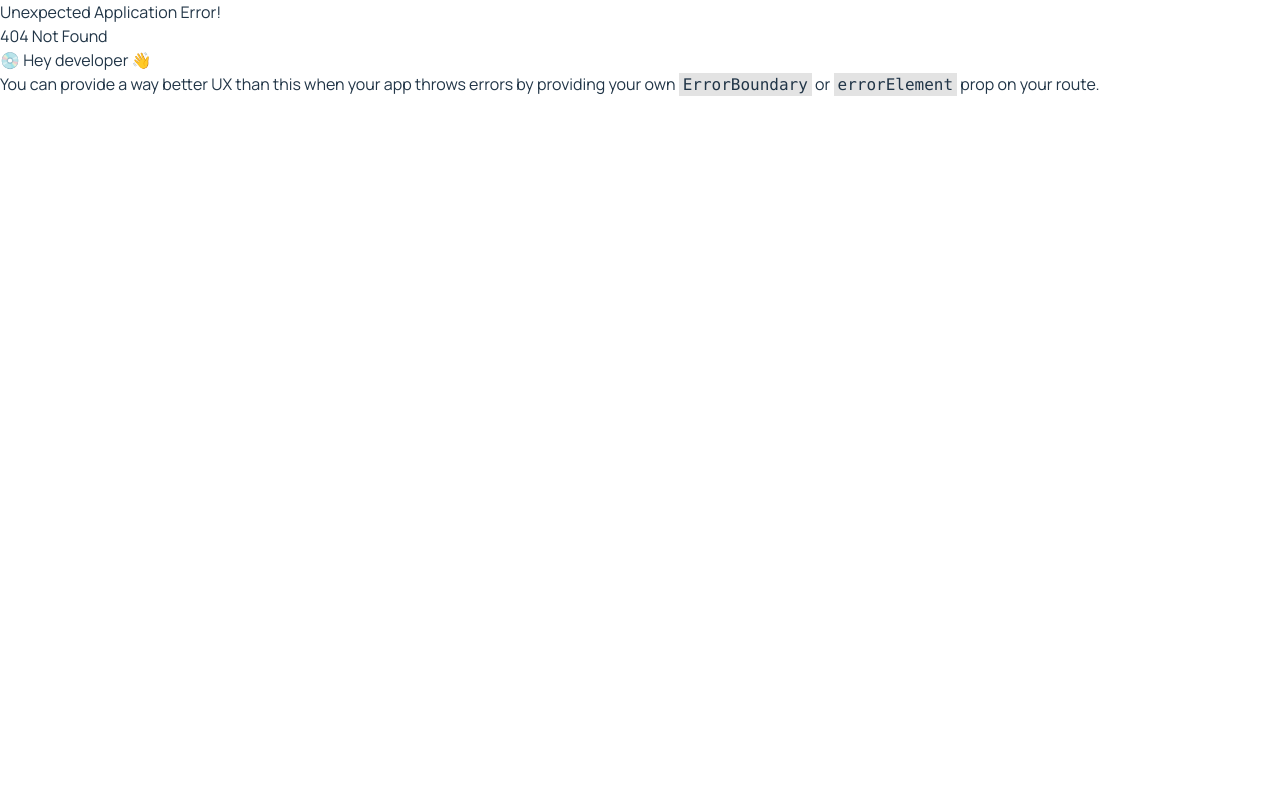
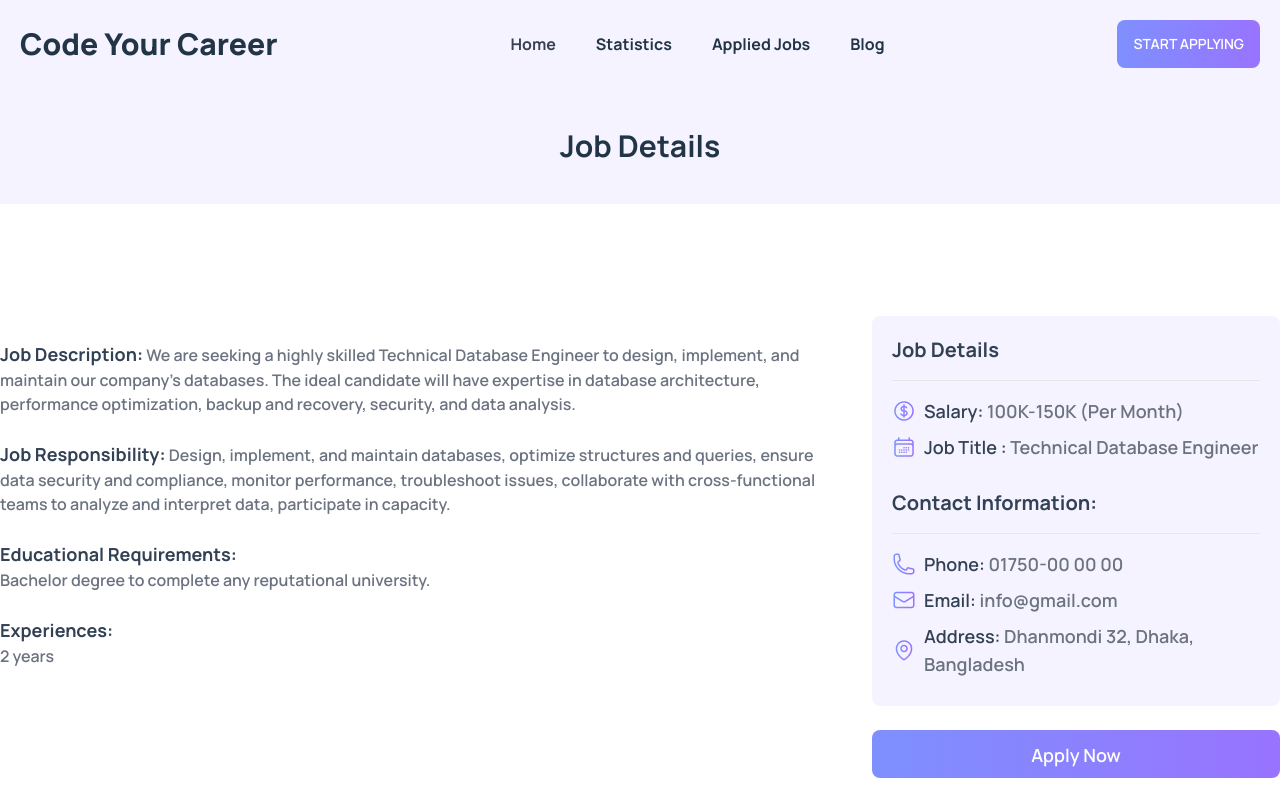
Before and after one commit to Hasnathasan/Job-hunting-Assignment, a React (Vite) app: page /statistics/1 in a window 1280 px wide. Before the commit this address had no page. Built offline with nearby package versions, Linux system fonts and the light colour scheme.

Commit message:
Details and AppliedJobs section added

```diff
--- a/public/featuredJobs.json
+++ b/public/featuredJobs.json
@@ -13,7 +13,7 @@
         "experiences": "2 years",
         "phone": "01750-00 00 00",
         "email": "info@gmail.com",
-        "address": "Dhanmondi 32, Sukrabad Dhaka, Bangladesh"
+        "address": "Dhanmondi 32, Dhaka, Bangladesh"
     },
     {
         "id": 2,
@@ -29,7 +29,7 @@
         "experiences": "3 years of experience in product design",
         "phone": "01250-xx xx xx",
         "email": "fobia@gmail.com",
-        "address": "Dhanmondi 32, Sukrabad Dhaka, Bangladesh"
+        "address": "Dhanmondi 32, Dhaka, Bangladesh"
     },
     {
         "id": 3,
@@ -45,7 +45,7 @@
         "experiences": "Minimum of 3 years of experience in software development",
         "phone": "01750-34 64 45",
         "email": "hannan@gmail.com",
-        "address": "Dhanmondi 32, Sukrabad Dhaka, Bangladesh"
+        "address": "Dhanmondi 32, Bangladesh"
     },
     {
         "id": 4,
@@ -77,7 +77,7 @@
         "experiences": "2 years",
         "phone": "01750-00 00 00",
         "email": "info@gmail.com",
-        "address": "Dhanmondi 32, Sukrabad Dhaka, Bangladesh"
+        "address": "Dhanmondi 32, Bangladesh"
     },
     {
         "id": 6,
--- a/src/App.css
+++ b/src/App.css
@@ -1,5 +1,4 @@
 #root {
-  max-width: 1400px;
   margin: 0 auto;
 }
 
--- /dev/null
+++ b/src/components/Error/Error.jsx
@@ -0,0 +1,11 @@
+import React from 'react';
+
+const Error = () => {
+    return (
+        <div>
+            <h1>Opps!!!</h1>
+        </div>
+    );
+};
+
+export default Error;
--- a/src/components/Feature-Job/FeaturedJob.jsx
+++ b/src/components/Feature-Job/FeaturedJob.jsx
@@ -1,20 +1,20 @@
 import React from 'react';
 import locationLogo from '../../../public/Icons/Frame-4.png'
 import moneyLogo from '../../../public/Icons/Frame.png'
+import { Link } from 'react-router-dom';
 
 const FeaturedJob = ({job}) => {
-    const {jobTitle, company, companyPhoto, jobtype, address, salary} = job;
-    console.log(job);
+    const {id, jobTitle, company, companyPhoto, jobtype, address, salary} = job;
     return (
         <div className="border border-slate-200 p-9 rounded-lg">
-            <img src={companyPhoto} alt="" />
+            <img className="mb-5 h-9" src={companyPhoto} alt="" />
             <h3 className="text-2xl font-bold my-3">{jobTitle}</h3>
             <h4 className="text-lg text-gray-600 font-semibold mb-2">{company}</h4>
             <div className="my-5">
                 <span className="px-2 py-1 text-base text-violet-500 font-bold border border-violet-400 rounded">{jobtype}</span>
                 <span className="px-2 py-1 text-base text-violet-500 font-bold border border-violet-400 rounded ml-3">Full Time</span>
             </div>
-            <div className="flex items-center gap-4">
+            <div className="flex text-lg text-gray-500 font-semibold items-center gap-4">
                 <div className="flex items-center  gap-2">
                     <img src={locationLogo} alt="" />
                     <h4>{address}</h4>
@@ -24,7 +24,9 @@ const FeaturedJob = ({job}) => {
                     <h4>{salary}</h4>
                 </div>
             </div>
-            <button className="btn border-none text-white mt-5">View Details</button>
+            <Link to={`/statistics/${id}`}>
+                <button className="btn border-none text-lg capitalize rounded text-white mt-5">View Details</button>
+            </Link>
         </div>
     );
 };
--- a/src/components/Job-List/JobList.jsx
+++ b/src/components/Job-List/JobList.jsx
@@ -5,8 +5,8 @@ const JobList = ({job}) => {
     return (
         <div className="bg-violet-50 p-8 rounded-lg">
             <img className="bg-slate-200 w-14 h-14 mb-3 p-3 rounded" src={img} alt="" />
-            <h3 className="text-lg sm:text-xl font-semibold">{category}</h3>
-            <h4 className="text-sm sm:text-base text-gray-700 mt-1 font-medium">{available} jobs Available</h4>
+            <h3 className="text-lg text-gray-600 sm:text-xl font-bold">{category}</h3>
+            <h4 className="text-sm sm:text-base text-gray-500 mt-1 font-medium">{available} jobs Available</h4>
         </div>
     );
 };
--- /dev/null
+++ b/src/components/LoadID/LoadID.js
@@ -0,0 +1,6 @@
+const LoadID = (id) => {
+    const jobid = id;
+    return jobid;
+};
+
+export {LoadID};
--- a/src/components/Main/Main.jsx
+++ b/src/components/Main/Main.jsx
@@ -4,7 +4,7 @@ import JobList from '../Job-List/JobList';
 import { useLoaderData } from 'react-router-dom';
 import FeaturedJob from '../Feature-Job/FeaturedJob';
 
-let jobQuantity = 4;
+
 const Main = () => {
     const [featuredJobs, setFeaturedJobs] = useState([])
     const jobs = useLoaderData();
@@ -12,10 +12,9 @@ const Main = () => {
         setFeaturedJobs(jobs)
     }
     useEffect(() => {
-        const Jobs = jobs.filter(job => job.id <= jobQuantity);
+        const Jobs = jobs.slice(0, 4);
         setFeaturedJobs(Jobs);
     },[])
-
 
     const [jobCategory, setJobCategory] = useState([])
     useEffect( () => {
@@ -23,8 +22,10 @@ const Main = () => {
             .then(res => res.json())
             .then(data => setJobCategory(data))
     },[]);
+
+
     return (
-        <div className="">
+            <div className="">
             <HomeTitle></HomeTitle>
             <div className="my-32 container mx-auto">
 
@@ -41,12 +42,11 @@ const Main = () => {
                     }
                 </div>
                 <div className="text-center">
-                    <button onClick={showAll} className={featuredJobs.length === 6 ? "hidden" : "btn border-none text-white mt-5"}>Show More</button>
+                    <button onClick={showAll} className={featuredJobs.length === 6 ? "hidden" : "btn border-none text-lg capitalize  text-white mt-5"}>See All Jobs</button>
                 </div>
             </div>
+        </div>
 
-
-        </div>
     );
 };
 
--- /dev/null
+++ b/src/components/RenderAppliedJobs/RenderJob.jsx
@@ -0,0 +1,12 @@
+import React from 'react';
+
+const RenderJob = ({job}) => {
+    const {} = job;
+    return (
+        <div>
+
+        </div>
+    );
+};
+
+export default RenderJob;
--- a/src/components/Statistics/Statistics.jsx
+++ b/src/components/Statistics/Statistics.jsx
@@ -1,13 +1,70 @@
 import React, { useEffect, useState } from 'react';
 import HTforStatistics from '../HomeTitleOfStatistics/HTforStatistics';
+import { Link, useLoaderData, useParams } from 'react-router-dom';
+import locationLogo from '../../../public/Icons/Frame-4.png'
+import moneyLogo from '../../../public/Icons/Frame.png'
+import emailLogo from '../../../public/Icons/Frame-3.png'
+import jobLogo from '../../../public/Icons/Frame-1.png'
+import phoneLogo from '../../../public/Icons/Frame-2.png'
+import { addToDb } from '../../utilities/fakedb';
+
 
 const Statistics = () => {
+    const data = useParams();
+    const featuredJobs = useLoaderData();
+    const [job, setJob] = useState({});
+    useEffect(() => {
+        if(featuredJobs){
+            const selectedJob = featuredJobs.find(job => job.id == data.jobID);
+            setJob(selectedJob)
+        }
+    },[]);
+    const {id, jobDescription, jobresponsibility, eduRequirements, experiences, jobTitle, salary, email, phone, address} = job;
 
+    const addToDB = id => {
+        addToDb(id)
+    }
     return (
         <div>
             <HTforStatistics></HTforStatistics>
-            <div>
-
+            <div className="container mx-auto my-28  gap-7 grid grid-cols-1 md:grid-cols-3">
+                <div className="col-span-2">
+                    <h5 className="text-base text-gray-500 my-6 font-semibold"><span className="text-lg text-slate-700 font-bold">Job Description:</span> {jobDescription}</h5>
+                    <h5 className="text-base text-gray-500 my-6 font-semibold"><span className="text-lg text-slate-700 font-bold">Job Responsibility:</span> {jobresponsibility}</h5>
+                    <h4 className="text-lg text-slate-700 font-bold">Educational Requirements:</h4>
+                    <h5 className="text-base text-gray-500 mb-6 font-semibold">{eduRequirements}</h5>
+                    <h4 className="text-lg text-slate-700 font-bold">Experiences:</h4>
+                    <h5 className="text-base text-gray-500 mb-6 font-semibold">{experiences}</h5>
+                </div>
+                <div>
+                    <div className="bg-violet-50 p-5 mb-6 rounded-lg">
+                        <h3 className="text-xl text-slate-700 font-bold">Job Details</h3>
+                        <hr className="my-4 text-gray-600" />
+                        <div className="flex gap-2 my-2 items-center">
+                            <img src={moneyLogo} alt="" />
+                            <h4 className="text-lg font-semibold text-slate-700">Salary: <span className="text-lg font-semibold text-gray-500">{salary} (Per Month)</span></h4>
+                        </div>
+                        <div className="flex gap-2 my-2 items-center">
+                            <img src={jobLogo} alt="" />
+                            <h4 className="text-lg font-semibold text-slate-700">Job Title : <span className="text-lg font-semibold text-gray-500">{jobTitle}</span></h4>
+                        </div>
+                        <h3 className="text-xl text-slate-700 mt-7 font-bold">Contact Information:</h3>
+                        <hr className="my-4 text-gray-600" />
+                        <div className="flex gap-2 my-2 items-center">
+                            <img src={phoneLogo} alt="" />
+                            <h4 className="text-lg font-semibold text-slate-700">Phone: <span className="text-lg font-semibold text-gray-500">{phone}</span></h4>
+                        </div>
+                        <div className="flex gap-2 my-2 items-center">
+                            <img src={emailLogo} alt="" />
+                            <h4 className="text-lg font-semibold text-slate-700">Email: <span className="text-lg font-semibold text-gray-500">{email}</span></h4>
+                        </div>
+                        <div className="flex gap-2 my-2 items-center">
+                            <img src={locationLogo} alt="" />
+                            <h4 className="text-lg font-semibold text-slate-700">Address: <span className="text-lg font-semibold text-gray-500">{address}</span></h4>
+                        </div>
+                    </div>
+                        <button onClick={() => addToDB(id)} className="btn border-none capitalize text-lg w-full text-white">Apply Now</button>
+                </div>
             </div>
         </div>
     );
--- /dev/null
+++ b/src/utilities/fakedb.js
@@ -0,0 +1,44 @@
+// use local storage to manage cart data
+const addToDb = id => {
+    let featuredJob = getfeaturedJob();
+    // add quantity
+    const quantity = featuredJob[id];
+    if (!quantity) {
+        featuredJob[id] = 1;
+    }
+    else {
+        const newQuantity = quantity + 1;
+        featuredJob[id] = newQuantity;
+    }
+    localStorage.setItem('featured-job', JSON.stringify(featuredJob));
+}
+
+const removeFromDb = id => {
+    const featuredJob = getfeaturedJob();
+    if (id in featuredJob) {
+        delete featuredJob[id];
+        localStorage.setItem('featured-job', JSON.stringify(featuredJob));
+    }
+}
+
+const getfeaturedJob = () => {
+    let featuredJob = {};
+
+    //get the shopping cart from local storage
+    const storedCart = localStorage.getItem('featured-job');
+    if (storedCart) {
+        featuredJob = JSON.parse(storedCart);
+    }
+    return featuredJob;
+}
+
+const deletefeaturedJob = () => {
+    localStorage.removeItem('featured-job');
+}
+
+export {
+    addToDb,
+    removeFromDb,
+    getfeaturedJob,
+    deletefeaturedJob
+}
```
Also changed, not shown: src/components/AppliedJobs/ApplliedJobs.jsx (+28 -3 lines), src/main.jsx (+15 -2 lines).
